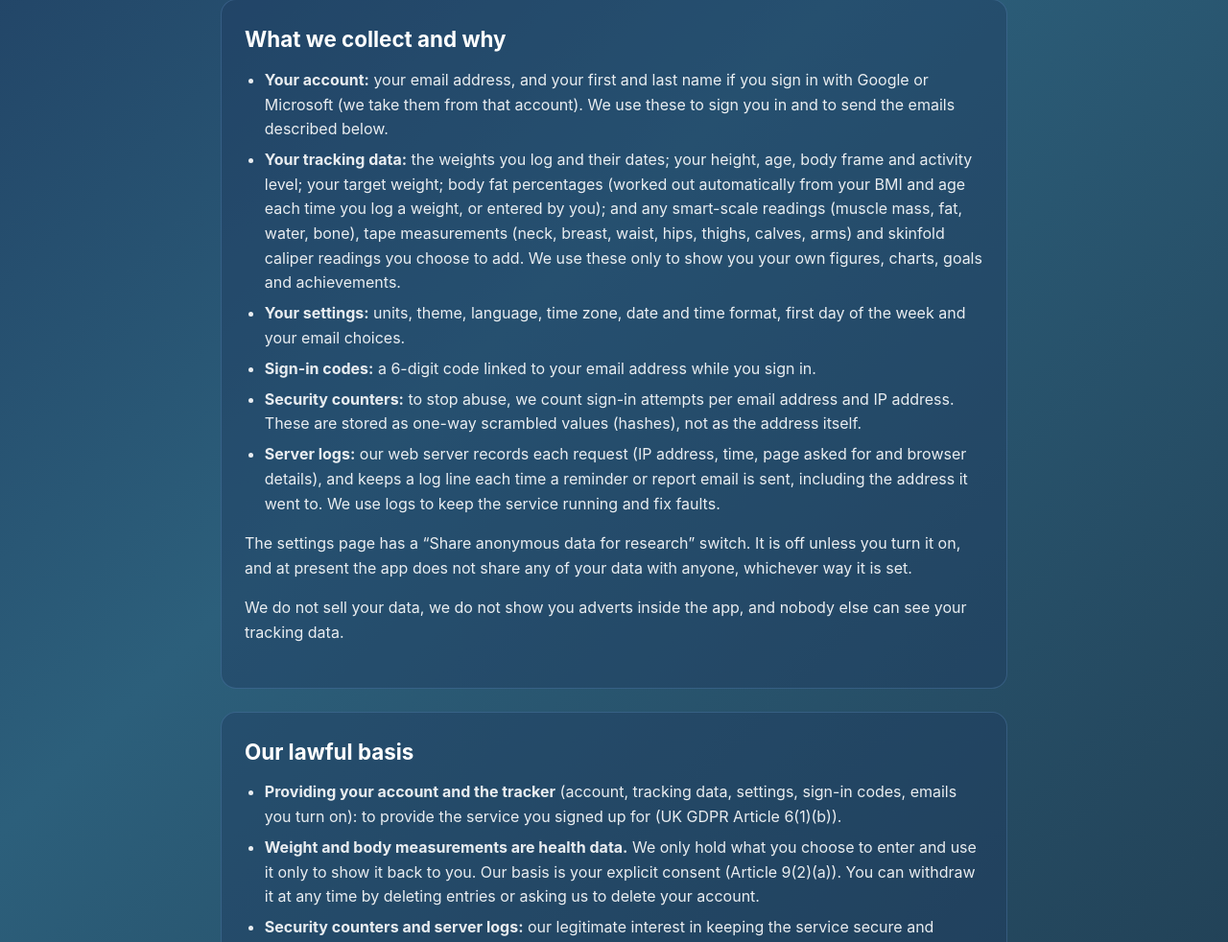
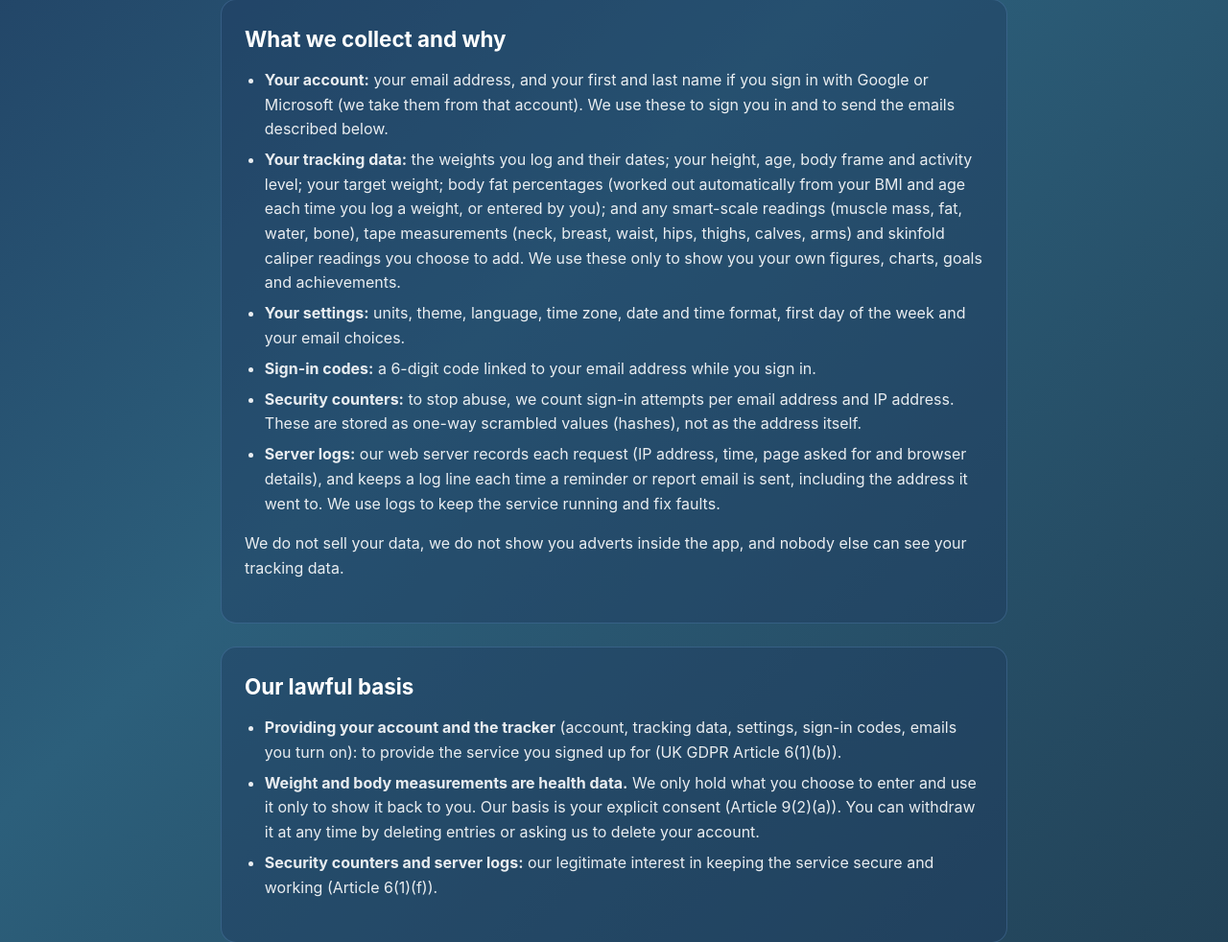
Before and after one commit to robertmarshii/WeightlossTracker, a PHP site: page /app/frontend/privacy.php in a window 1280 px wide. Shown: the part 428-1410 px from the top of the page at 96% size. Run offline with PHP 8.4, Linux system fonts and the light colour scheme.

Commit message:
Settings: remove the "Share anonymous data for research" switch
It did nothing: nothing was ever shared. Removed from the Settings page,
from saving and loading settings (the old column, if present, is no longer
written or sent to the page) and from the privacy page.

Co-Authored-By: Claude Opus 5.5 <noreply@anthropic.com>

```diff
--- a/app/frontend/js/settings.js
+++ b/app/frontend/js/settings.js
@@ -12,7 +12,6 @@ function saveSettings() {
         date_format: $('#dateFormat').val(),
         theme: $('#theme').val(),
         language: $('#language').val(),
-        share_data: $('#shareData').is(':checked'),
         email_notifications: $('#emailNotifications').is(':checked'),
         weekly_reports: $('#weeklyReports').is(':checked'),
         email_day: $('#emailDay').val(),
@@ -57,7 +56,6 @@ function saveSettings() {
                     date_format: settings.date_format,
                     theme: settings.theme,
                     language: settings.language,
-                    share_data: settings.share_data,
                     email_notifications: settings.email_notifications,
                     weekly_reports: settings.weekly_reports,
                     email_day: settings.email_day,
@@ -185,7 +183,6 @@ function resetSettings() {
     $('#dateFormat').val('uk');
     $('#theme').val('glassmorphism');
     $('#language').val('en');
-    $('#shareData').prop('checked', false);
     $('#emailNotifications').prop('checked', false);
     $('#weeklyReports').prop('checked', false);
     updateDateExample();
--- a/app/frontend/privacy.php
+++ b/app/frontend/privacy.php
@@ -65,7 +65,6 @@ $assetVersion = function ($path) { $t = @filemtime(__DIR__ . '/' . $path); retur
                 <li><strong>Security counters:</strong> to stop abuse, we count sign-in attempts per email address and IP address. These are stored as one-way scrambled values (hashes), not as the address itself.</li>
                 <li><strong>Server logs:</strong> our web server records each request (IP address, time, page asked for and browser details), and keeps a log line each time a reminder or report email is sent, including the address it went to. We use logs to keep the service running and fix faults.</li>
             </ul>
-            <p>The settings page has a &ldquo;Share anonymous data for research&rdquo; switch. It is off unless you turn it on, and at present the app does not share any of your data with anyone, whichever way it is set.</p>
             <p>We do not sell your data, we do not show you adverts inside the app, and nobody else can see your tracking data.</p>
         </section>
 
--- a/app/frontend/translations/de.json
+++ b/app/frontend/translations/de.json
@@ -105,8 +105,6 @@
   "Example: ": "Beispiel: ",
 
   "🔒 Privacy & Data": "🔒 Datenschutz und Daten",
-  "Share anonymous data for research": "Anonyme Daten für Forschung teilen",
-  "Help improve the app by sharing anonymized usage statistics": "Helfen Sie, die App zu verbessern, indem Sie anonymisierte Nutzungsstatistiken teilen",
   "Email notifications for weight tracking reminders": "E-Mail-Benachrichtigungen für Gewichtserfassungs-Erinnerungen",
   "Day of week": "Wochentag",
   "Monday": "Montag",
--- a/app/frontend/translations/es.json
+++ b/app/frontend/translations/es.json
@@ -105,8 +105,6 @@
   "Example: ": "Ejemplo: ",
 
   "🔒 Privacy & Data": "🔒 Privacidad y Datos",
-  "Share anonymous data for research": "Compartir datos anónimos para investigación",
-  "Help improve the app by sharing anonymized usage statistics": "Ayuda a mejorar la aplicación compartiendo estadísticas de uso anonimizadas",
   "Email notifications for weight tracking reminders": "Notificaciones por correo para recordatorios de seguimiento de peso",
   "Day of week": "Día de la semana",
   "Monday": "Lunes",
--- a/app/frontend/translations/fr.json
+++ b/app/frontend/translations/fr.json
@@ -105,8 +105,6 @@
   "Example: ": "Exemple: ",
 
   "🔒 Privacy & Data": "🔒 Confidentialité et Données",
-  "Share anonymous data for research": "Partager des données anonymes pour la recherche",
-  "Help improve the app by sharing anonymized usage statistics": "Aidez à améliorer l'application en partageant des statistiques d'utilisation anonymisées",
   "Email notifications for weight tracking reminders": "Notifications par e-mail pour les rappels de suivi du poids",
   "Day of week": "Jour de la semaine",
   "Monday": "Lundi",
```
Also changed, not shown: app/backend/Router.php (+5 -9 lines), app/frontend/pages/settings.php (+0 -8 lines), app/frontend/js/dashboard.js.
